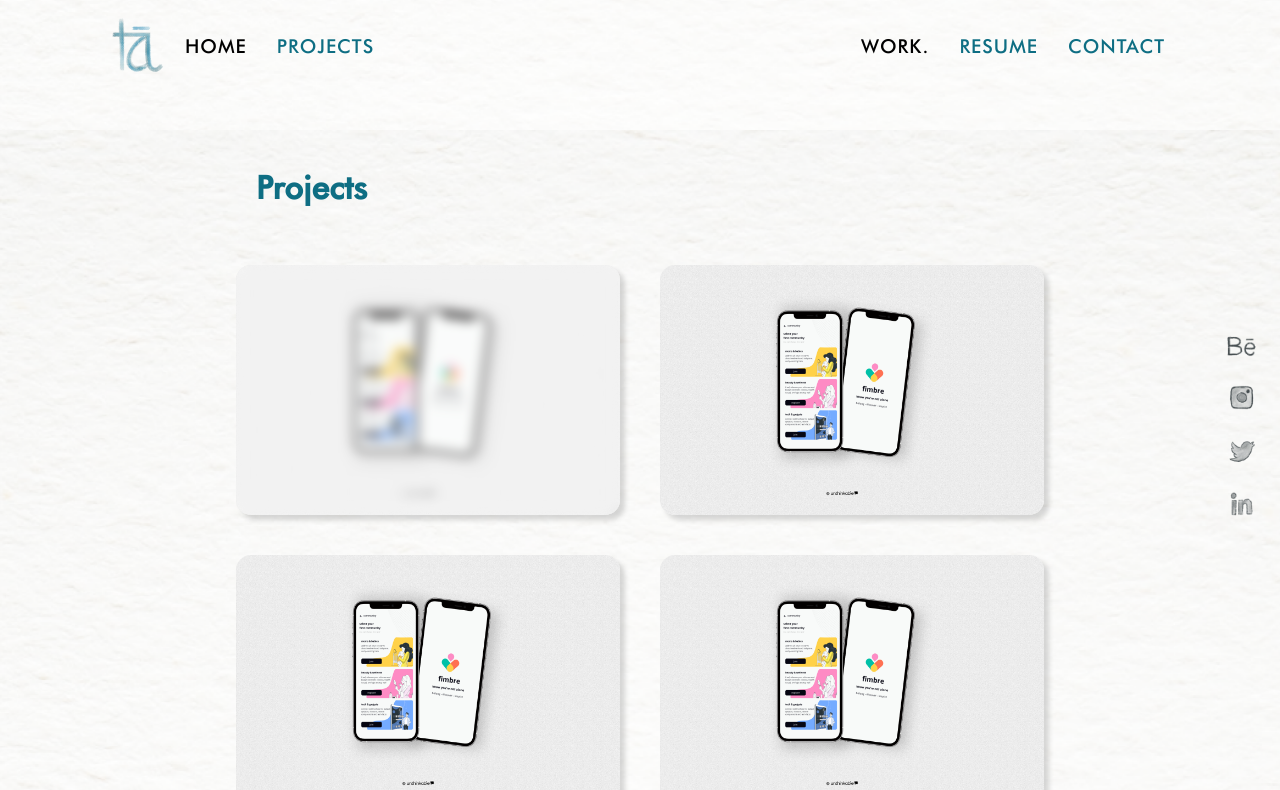
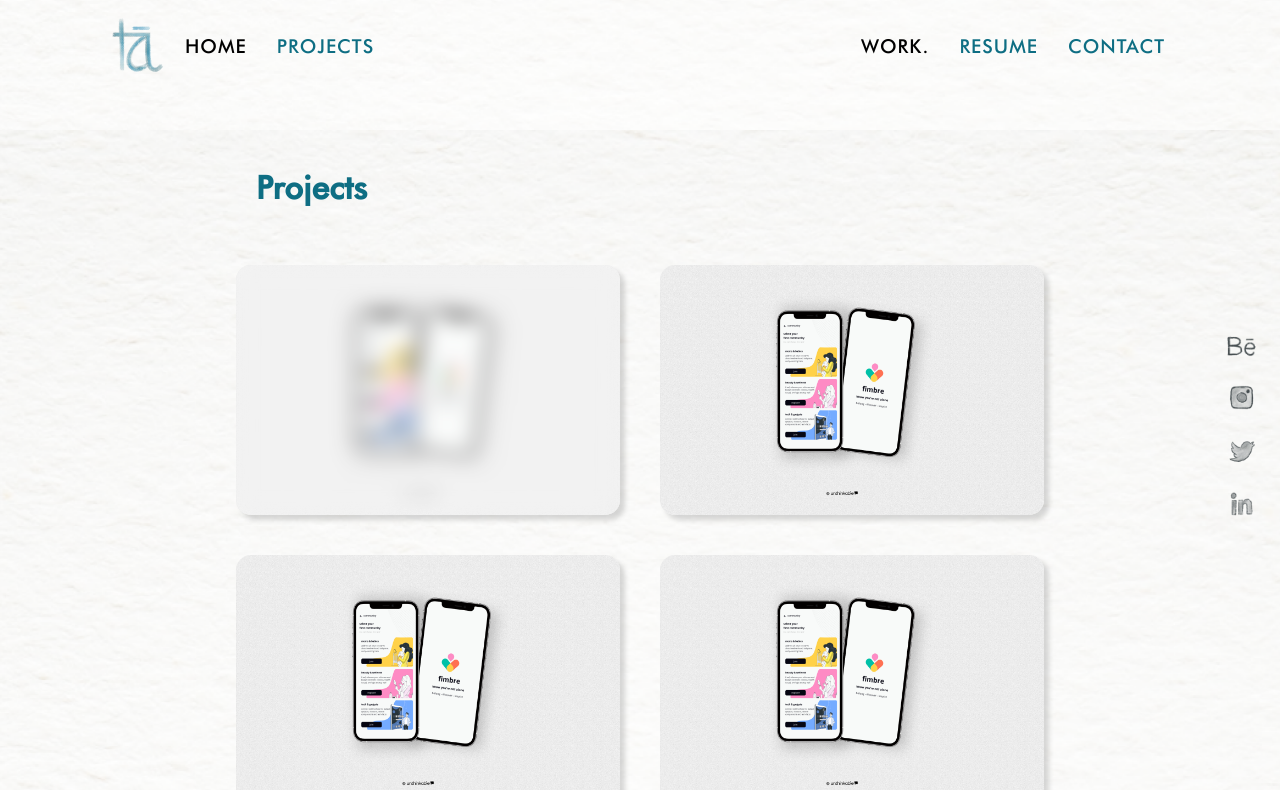
Before and after one commit to muditapandey/shreyansh090.github.io, a plain HTML site: page index.html in a window 1280 px wide. In both pictures the pointer is over the element 428 px from the left and 1060 px from the top of the page. Shown: the part 670-1460 px from the top of the page. Drawn offline with Linux system fonts and the light colour scheme.

Commit message:
Update style.css

```diff
--- a/style.css
+++ b/style.css
@@ -173,7 +173,7 @@ h1{
 	z-index: 1;
 	overflow: hidden;
 	/* box-shadow: 10px 10px 25px rgba(0, 0, 0, 0.5); */
-	backdrop-filter: blur(6px);
+	backdrop-filter: blur(10px);
 	background-color: rgba(255, 255, 255, 0.3);
 	/* border-top: 1px solid rgba(255, 255, 255, 0.5); */
 	/* border-left: 1px solid rgba(255, 255, 255, 0.5); */
```
